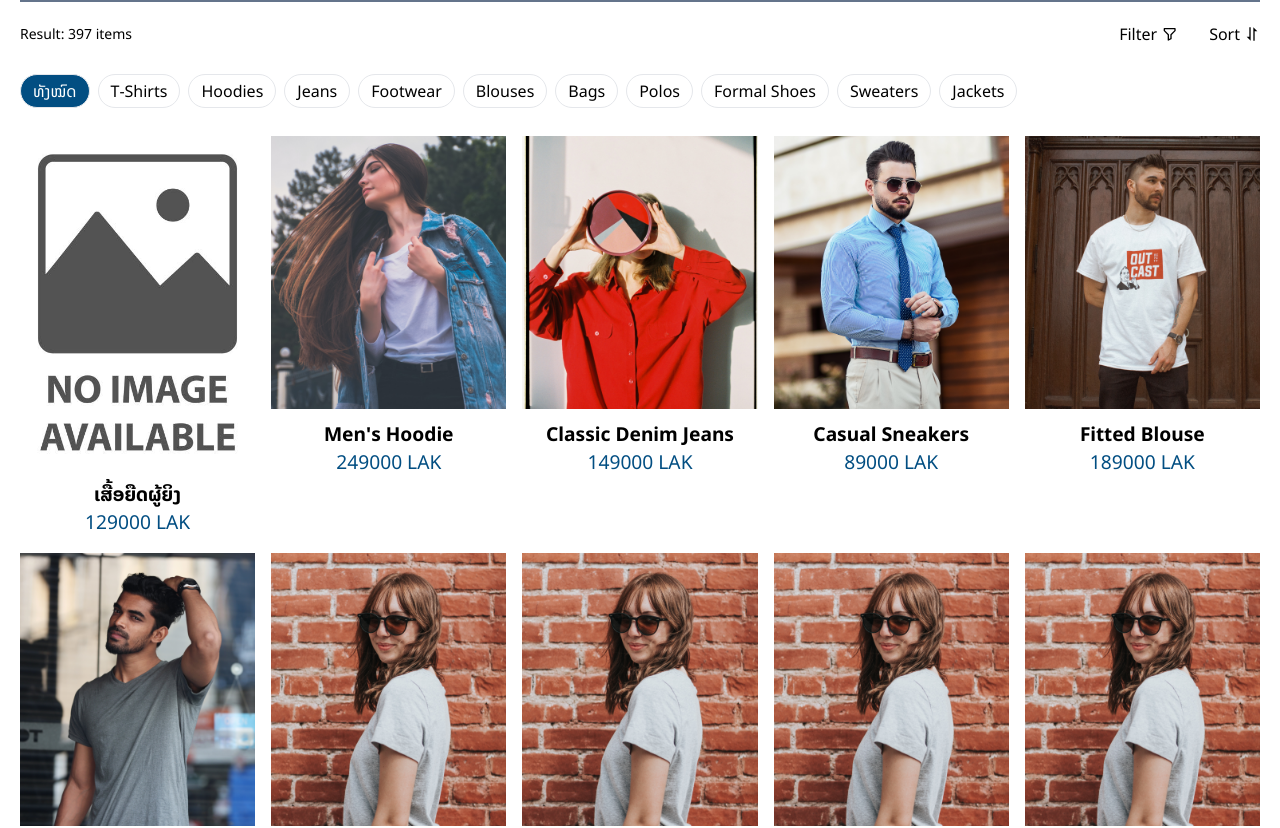
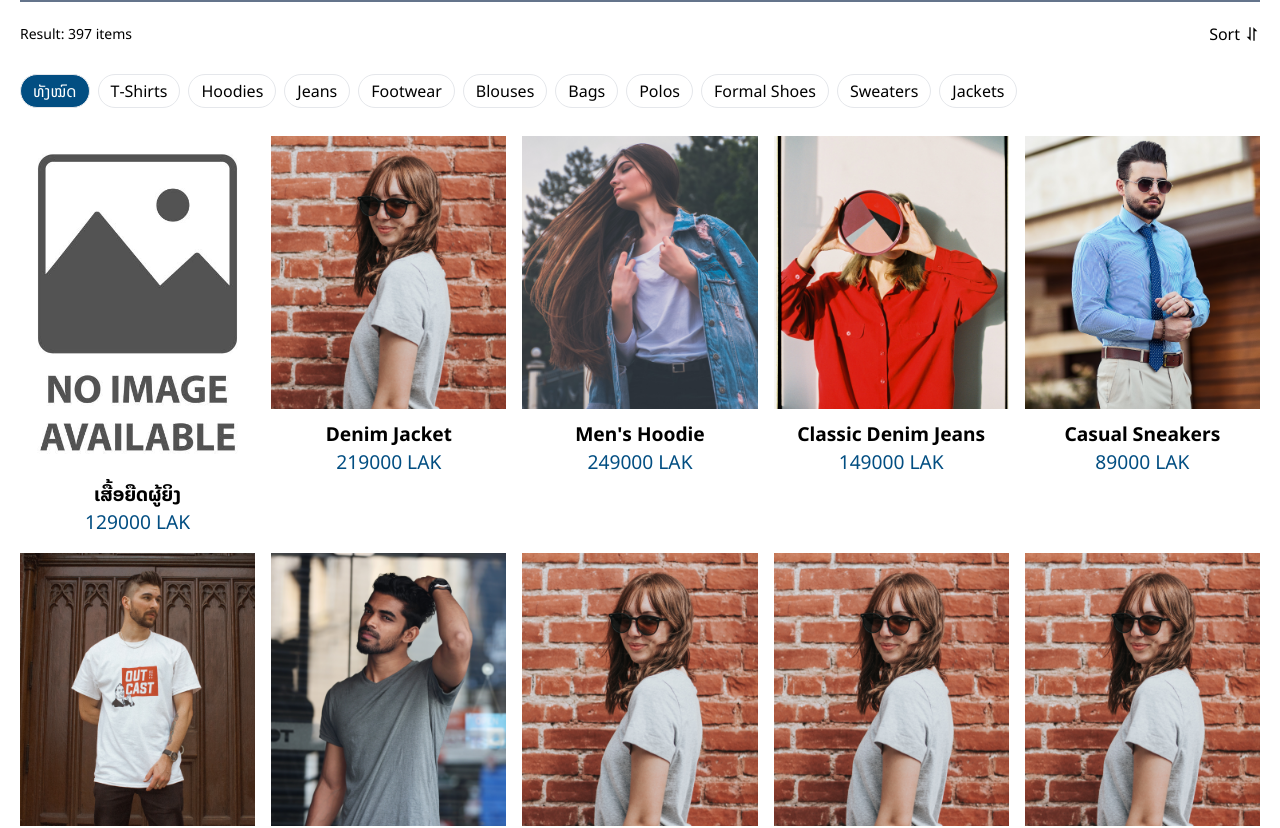
Before and after one commit to tonsisouvanh/style-hub-app, a React (Vite) app: page /all-products in a window 1280 px wide. Shown: the part 300-1128 px from the top of the page. Built offline with nearby package versions, Linux system fonts and the light colour scheme.

Commit message:
sorting feature works fine

```diff
--- a/src/components/Categories/CategoryControl.tsx
+++ b/src/components/Categories/CategoryControl.tsx
@@ -14,6 +14,7 @@ const CategoryControl: React.FC<CategoryControlProps> = ({
   const handleCategoryClick = (category: string) => {
     onSelectCategory(category);
   };
+
   return (
     <div
       className="flex py-2 items-center gap-2 font-notosanslao overflow-x-scroll"
--- a/src/components/Grid/ProductGrid.tsx
+++ b/src/components/Grid/ProductGrid.tsx
@@ -1,4 +1,4 @@
-import React, { useState } from "react";
+import React, { useEffect } from "react";
 import ProductCard from "../Card/ProductCard";
 import { Product } from "../../types";
 interface ProductGridProps {
@@ -6,13 +6,16 @@ interface ProductGridProps {
 }
 
 const ProductGrid: React.FC<ProductGridProps> = ({ mockProducts }) => {
-  const products = mockProducts;
-  if (!products) {
+  // const products = mockProducts;
+
+  if (!mockProducts) {
     return <h1>No products</h1>;
   }
+  // console.log(mockProducts?.map((item) => item.price));
+
   return (
     <div className="grid grid-cols-3 md:grid-cols-5 gap-4">
-      {products.map((product) => (
+      {mockProducts.map((product) => (
         <div key={product.id}>
           <ProductCard product={product} />
         </div>
--- a/src/components/ProductFilterSort/ProductSort.tsx
+++ b/src/components/ProductFilterSort/ProductSort.tsx
@@ -1,6 +1,5 @@
 import React, { useState } from "react";
 import { BiSort } from "react-icons/bi";
-import { IoIosArrowDown } from "react-icons/io";
 
 type Option = {
   value: string;
@@ -10,30 +9,30 @@ type Option = {
 type SelectProps = {
   options: Option[];
   onChange: (value: string) => void;
+  selectedSort: string; // Add this prop
 };
 
-const ProductSort: React.FC<SelectProps> = ({ options, onChange }) => {
+const ProductSort: React.FC<SelectProps> = ({
+  options,
+  onChange,
+  selectedSort,
+}) => {
   const [isOpen, setIsOpen] = useState(false);
-  const [selectedValue, setSelectedValue] = useState("");
 
   const handleOptionClick = (value: string) => {
-    setSelectedValue(value);
     onChange(value);
     setIsOpen(false);
   };
 
   return (
-    <div
-      onClick={() => setIsOpen(!isOpen)}
-      className="cursor-pointer"
-    >
+    <div onClick={() => setIsOpen(!isOpen)} className="cursor-pointer">
       {/* <span>Sort</span>
       <BiSort /> */}
       <div className="relative">
         <div className="font-notosanslao whitespace-nowrap">
-          {selectedValue ? (
+          {selectedSort ? (
             <div className="flex items-center gap-1">
-              {options.find((option) => option.value === selectedValue)?.label}
+              {options.find((option) => option.value === selectedSort)?.label}
               <BiSort
                 className={`transition duration-300 ${
                   isOpen ? "-rotate-180" : ""
--- a/src/pages/Products/ProductsPage.tsx
+++ b/src/pages/Products/ProductsPage.tsx
@@ -1,5 +1,4 @@
 import { useEffect, useState } from "react";
-import ProductFilter from "../../components/ProductFilterSort/ProductFilter";
 import ProductGrid from "../../components/Grid/ProductGrid";
 import Breadcrumb from "../../components/Breadcrumb/Breadcrumb";
 import { useLocation } from "react-router-dom";
@@ -19,9 +18,10 @@ const ProductsPage = () => {
   const location = useLocation();
   const [selectedCate, setSelectedCate] = useState("all");
   const [filteredProducts, setFilteredProducts] = useState<Product[]>();
+  const [selectedSort, setSelectedSort] = useState<string>("");
 
   const handleSelectChange = (value: string) => {
-    console.log("Selected value:", value);
+    setSelectedSort(value);
   };
 
   const onSelectCategory = (value: string) => {
@@ -32,22 +32,36 @@ const ProductsPage = () => {
     window.scrollTo(0, 0);
   }, []);
 
-  // useEffect(() => {
-  //   setFilteredProducts(
-  //     selectedCate === "all"
-  //       ? mockProducts
-  //       : mockProducts.filter((pro) => pro.categories.includes(selectedCate))
-  //   );
-  // }, [selectedCate]);
+  useEffect(() => {
+    const sortProducts = (products: Product[], sortOption: string) => {
+      const sortedProducts = [...products]; // Create a new array to avoid mutating the original
+      switch (sortOption) {
+        case "asc":
+          sortedProducts.sort((a, b) => a.price - b.price);
+          break;
+        case "desc":
+          sortedProducts.sort((a, b) => b.price - a.price);
+          break;
+        default:
+          sortedProducts.sort((a, b) => a.id.localeCompare(b.id));
+          break;
+      }
+      return sortedProducts;
+    };
 
-  useEffect(() => {
-    const filteredProducts =
-      selectedCate === "all"
-        ? mockProducts
-        : mockProducts.filter((pro) => pro.categories.includes(selectedCate));
+    let sortedProducts: Product[] = [];
 
-    setFilteredProducts(filteredProducts);
-  }, [selectedCate]);
+    if (selectedCate === "all") {
+      sortedProducts = mockProducts;
+    } else {
+      sortedProducts = mockProducts.filter((pro) =>
+        pro.categories.includes(selectedCate)
+      );
+    }
+
+    const initialSortedProducts = sortProducts(sortedProducts, selectedSort);
+    setFilteredProducts(initialSortedProducts);
+  }, [selectedCate, selectedSort]);
 
   return (
     <div className="py-7">
@@ -65,8 +79,12 @@ const ProductsPage = () => {
         <div className="flex items-center justify-between font-notosanslao">
           <span className="text-sm">Result: 397 items</span>
           <div className="flex items-center gap-8 text-[1rem]">
-            <ProductFilter />
-            <ProductSort options={options} onChange={handleSelectChange} />
+            {/* <ProductFilter /> */}
+            <ProductSort
+              options={options}
+              selectedSort={selectedSort}
+              onChange={handleSelectChange}
+            />
           </div>
         </div>
         <div>
```
Also changed, not shown: src/components/Card/ProductCard.tsx (+27 -27 lines).
